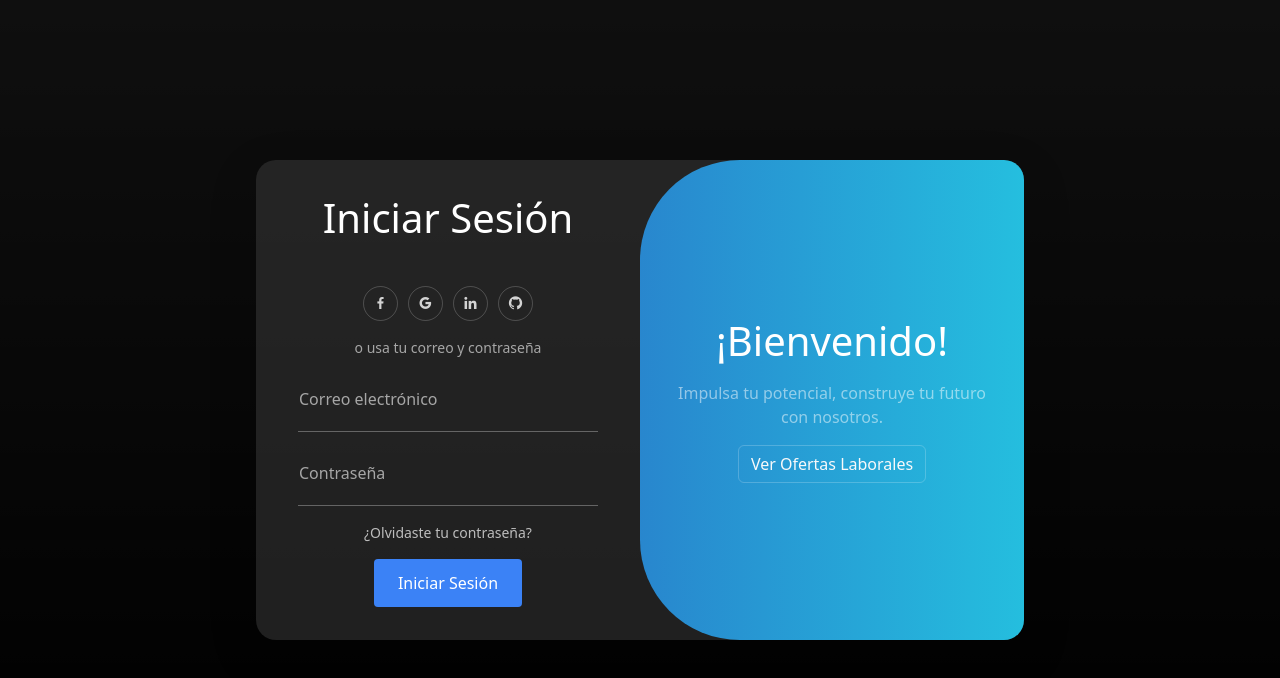
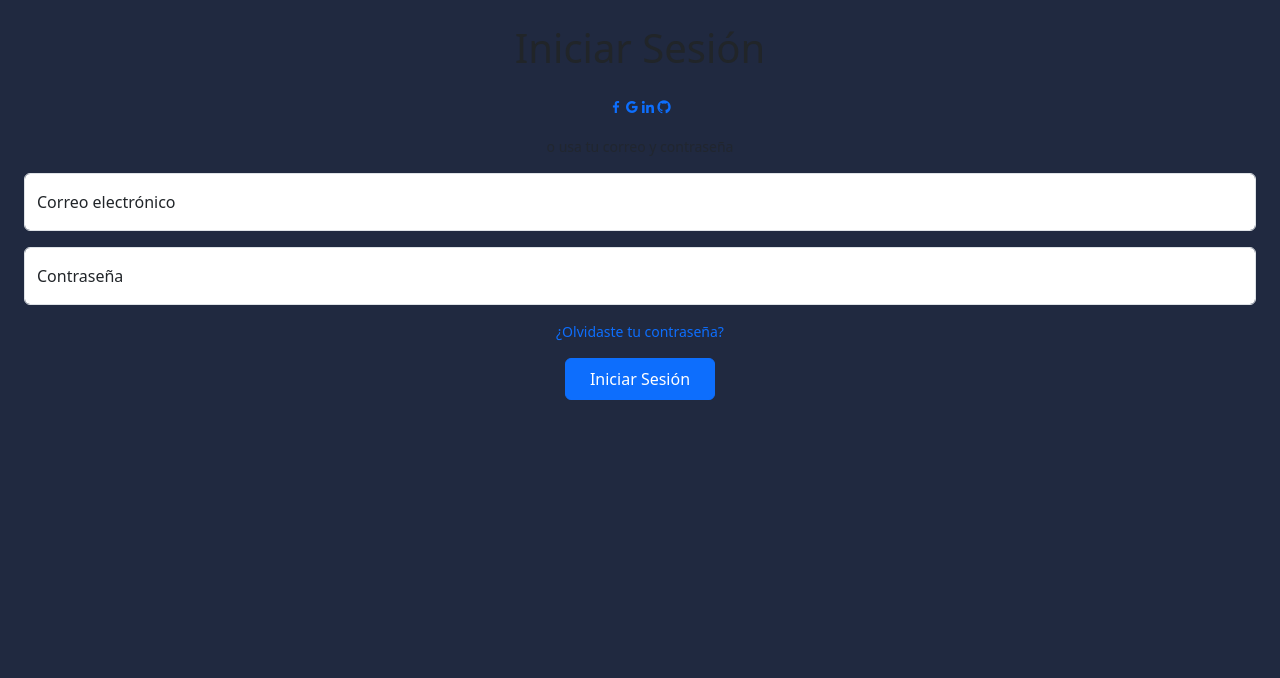
Before and after one commit to sharonlopez19/fronted, an Angular app: page /login in a window 1280 px wide. Shown: the top 678 px of the page. Built offline with nearby package versions, Linux system fonts and the light colour scheme.

Commit message:
Consumo de API

```diff
--- a/src/app/pages/login/login.component.html
+++ b/src/app/pages/login/login.component.html
@@ -1,25 +1,11 @@
-<!-- <div class="login-container">
-  <h2>Iniciar Sesión</h2>
-  <form (submit)="login(); $event.preventDefault()">
-    <input type="email" placeholder="Email" [(ngModel)]="email" name="email" required />
-    <input type="password" placeholder="Contraseña" [(ngModel)]="password" name="password" required />
-    <button type="submit">Entrar</button>
-  </form>
-</div> -->
-
-<div class="main-container">
-  <div class="container-fluid vh-100 d-flex align-items-center justify-content-center bg-gradient">
-    <div class="card border-0 shadow-lg position-relative overflow-hidden" #loginContainer>
-
-      <!-- Formulario de Login -->
-      <div class="form-container sign-in position-absolute w-50 h-100">
-        <form class="h-100 d-flex flex-column align-items-center justify-content-center p-4">
+<form (ngSubmit)="login()" #loginForm="ngForm" class="h-100 d-flex flex-column align-items-center justify-content-center p-4">
   <h1 class="mb-4">Iniciar Sesión</h1>
   <div class="social-icons mb-3">
     <a href="#" class="social-icon"><i class='bx bxl-facebook'></i></a>
     <a href="#" class="social-icon"><i class='bx bxl-google'></i></a>
     <a href="#" class="social-icon"><i class='bx bxl-linkedin'></i></a>
     <a href="#" class="social-icon"><i class='bx bxl-github'></i></a>
+
   </div>
   <span class="text-muted small mb-3">o usa tu correo y contraseña</span>
 
@@ -50,26 +36,5 @@
   </div>
 
   <a href="#" class="olvidar text-decoration-none small mb-3">¿Olvidaste tu contraseña?</a>
-          <button type="button" class="btn btn-primary px-4 py-2" (click)="login()">Iniciar Sesión</button>
+  <button type="submit" class="btn btn-primary px-4 py-2">Iniciar Sesión</button>
 </form>
-      </div>
-
-      <!-- Panel de toggle (opcional para animaciones o registro) -->
-      <div class="toggle-container position-absolute h-100">
-        <div class="toggle h-100">
-          <div class="toggle-panel toggle-left h-100 d-flex flex-column align-items-center justify-content-center text-center p-4">
-            <h1 class="text-white mb-3">¡Bienvenido de nuevo!</h1>
-            <p class="text-white-50">Ingresa tus datos personales para usar todas las funciones del sitio</p>
-            <button class="btn btn-outline-light" (click)="toggleLogin()">Iniciar Sesión</button>
-          </div>
-          <div class="toggle-panel toggle-right h-100 d-flex flex-column align-items-center justify-content-center text-center p-4">
-            <h1 class="text-white mb-3">¡Bienvenido!</h1>
-            <p class="text-white-50">Impulsa tu potencial, construye tu futuro con nosotros.</p>
-            <button class="btn btn-outline-light" (click)="onVacantes()">Ver Ofertas Laborales</button>
-          </div>
-        </div>
-      </div>
-
-    </div>
-  </div>
-</div>
--- a/src/app/pages/login/login.component.ts
+++ b/src/app/pages/login/login.component.ts
@@ -1,53 +1,33 @@
-import { Component, ElementRef, ViewChild } from '@angular/core';
-import { Router } from '@angular/router';
+import { Component } from '@angular/core';
+import { FormsModule } from '@angular/forms';
 import { CommonModule } from '@angular/common';
-import { FormsModule } from '@angular/forms';
-import { RouterModule } from '@angular/router';
-import { AuthService } from '../../services/auth.service';
+import { HttpClientModule, HttpClient } from '@angular/common/http';
+import { RouterModule, Router } from '@angular/router';
 
 @Component({
   selector: 'app-login',
   standalone: true,
-  imports: [CommonModule, FormsModule, RouterModule],
-  templateUrl: './login.component.html',
-  styleUrls: ['./login.component.scss']
+  imports: [CommonModule, FormsModule, HttpClientModule, RouterModule],
+  templateUrl: './login.component.html'
 })
 export class LoginComponent {
-  @ViewChild('container', { static: false }) container!: ElementRef;
-
   email = '';
   password = '';
 
-  constructor(private authService: AuthService, private router: Router) {}
+  constructor(private http: HttpClient, private router: Router) {}
 
-  toggleRegister(): void {
-    this.container.nativeElement.classList.add('active');
-  }
+  login() {
+    const data = { email: this.email, password: this.password };
 
-  toggleLogin(): void {
-    this.container.nativeElement.classList.remove('active');
-  }
-
-  login(): void {
-    console.log('Login con:', this.email, this.password);
-    this.authService.login({ email: this.email, password: this.password }).subscribe({
+    this.http.post<any>('http://localhost:8000/api/login', data).subscribe({
       next: (res) => {
-        console.log('Token recibido:', res.token);
-
-        // ✅ Guarda el token para que el guard funcione
         localStorage.setItem('token', res.token);
-
         this.router.navigate(['/home']);
       },
       error: (err) => {
-        console.error('Error al loguear:', err);
-        alert('Credenciales incorrectas');
+        alert('Error en el inicio de sesión');
+        console.error(err);
       }
-    });
-  }
-
-  onVacantes(): void {
-    console.log('Ir a vacantes');
-    this.router.navigate(['/register']);
+    }); // 👈 aquí está el punto y coma que faltaba
   }
 }
```
Lines whose indentation alone changed are shown as unchanged.
